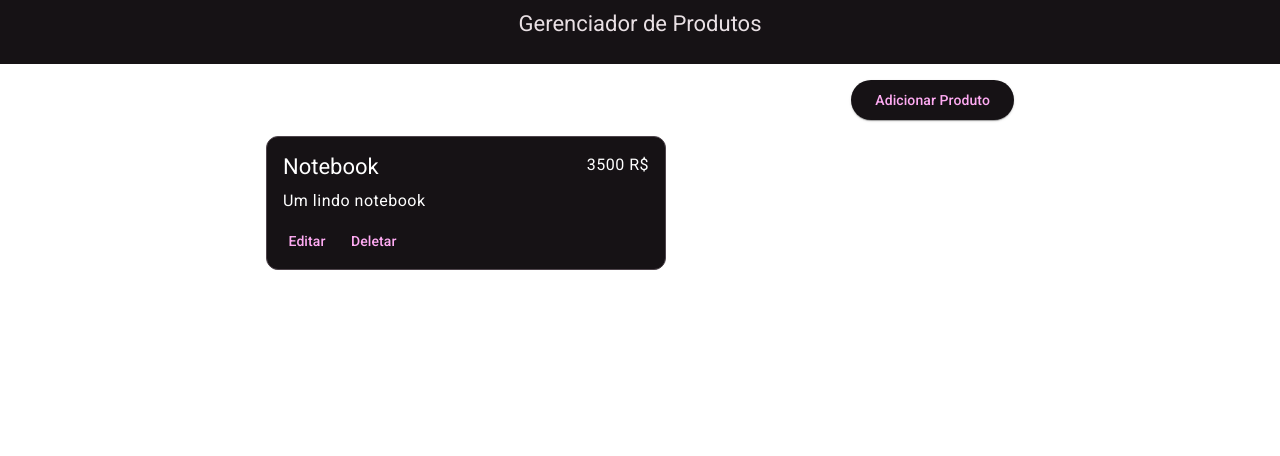
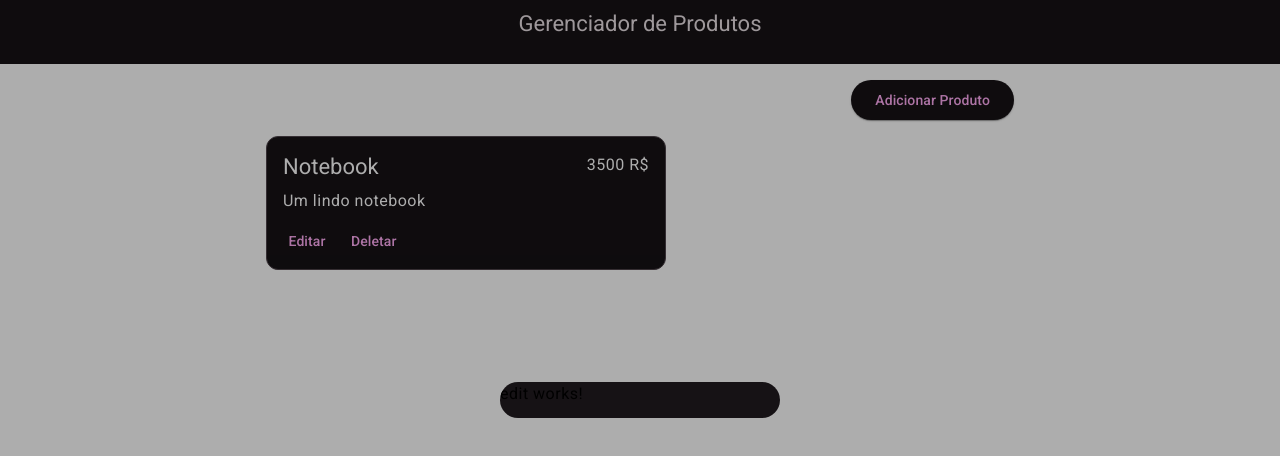
Before and after one commit to RodrigoSADev/Product-Store, an Angular app: page / in a window 1280 px wide. Both pictures are taken after a click on the button "Editar". Shown: the top 456 px of the page. Built offline with nearby package versions, Linux system fonts and the light colour scheme; data requests are answered from the project's data file.

Commit message:
feat: add edit component

```diff
--- a/src/app/features/card/card.component.html
+++ b/src/app/features/card/card.component.html
@@ -7,7 +7,7 @@
   </mat-card-header>
   <mat-card-content> {{ productDescription() }} </mat-card-content>
   <mat-card-actions>
-    <button mat-button>Editar</button>
+    <button mat-button (click)="onEdit()">Editar</button>
     <button mat-button>Deletar</button>
   </mat-card-actions>
 </mat-card>
--- a/src/app/features/card/card.component.ts
+++ b/src/app/features/card/card.component.ts
@@ -1,7 +1,16 @@
-import { Component, computed, input } from '@angular/core';
+import {
+  Component,
+  EventEmitter,
+  Output,
+  computed,
+  inject,
+  input,
+} from '@angular/core';
 import { MatButtonModule } from '@angular/material/button';
 import { MatCardModule } from '@angular/material/card';
 import { Product } from '../../interfaces/product';
+import { MatDialog } from '@angular/material/dialog';
+import { EditComponent } from '../edit/edit.component';
 
 @Component({
   selector: 'app-card',
@@ -16,4 +25,12 @@ export class CardComponent {
   productTitle = computed(() => this.product().title);
   productDescription = computed(() => this.product().description);
   productPrice = computed(() => this.product().price);
+
+  modal = inject(MatDialog);
+  @Output() edit = new EventEmitter();
+
+  onEdit() {
+    this.edit.emit();
+    this.modal.open(EditComponent);
+  }
 }
--- /dev/null
+++ b/src/app/features/edit/edit.component.html
@@ -0,0 +1 @@
+<p>edit works!</p>
```
Also changed, not shown: src/app/features/edit/edit.component.ts (added, +12 -0 lines), src/app/features/edit/edit.component.scss (added), 1 other file (tests, documents, lock files or other folders).
